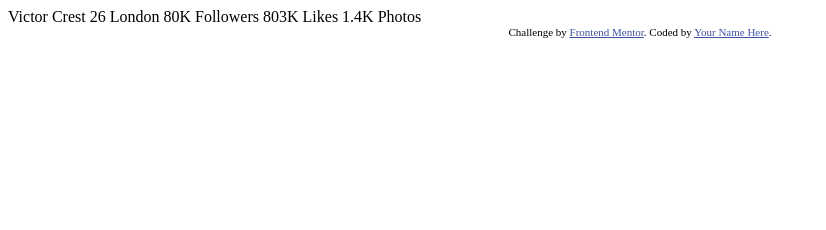
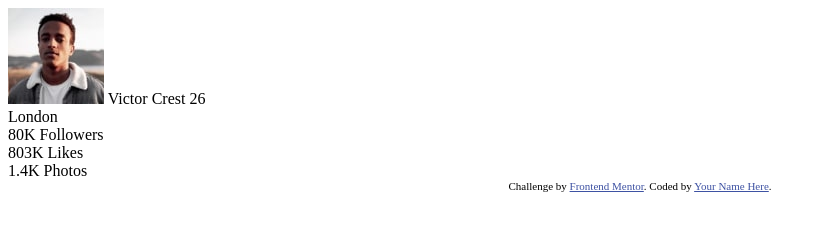
Before and after one commit to huyphan2210/profile-card-component, a plain HTML site: page index.html in a window 1280 px wide. Shown: the whole page, without its empty margins (0-826 px from the left). Drawn offline with Linux system fonts and the light colour scheme.

Commit message:
Initialize the structure of html

```diff
--- a/index.html
+++ b/index.html
@@ -11,21 +11,34 @@
   <link rel="stylesheet" href="./style.css">
 </head>
 <body>
-  Victor Crest
-  26
-  London
-
+  <main>
+    <div class="profileInfo">
+      <div class="user">
+        <img src="./images/image-victor.jpg" alt="Victor">
+        <span>Victor Crest</span>
+        <span>26</span>
+      </div>
+      <div class="address">London</div>
+    </div>
+    <div class="separateLine"></div>
+    <div class="profileData">
+      <div class="data">
         80K
         Followers
-
+      </div>
+      <div class="data">
         803K
         Likes
-
+      </div>
+      <div class="data">
         1.4K
         Photos
-  <div class="attribution">
+      </div>
+    </div>
+  </main>
+  <footer class="attribution">
     Challenge by <a href="https://www.frontendmentor.io?ref=challenge" target="_blank">Frontend Mentor</a>.
     Coded by <a href="#">Your Name Here</a>.
-  </div>
+  </footer>
 </body>
 </html>
```
Lines whose indentation alone changed are shown as unchanged.
